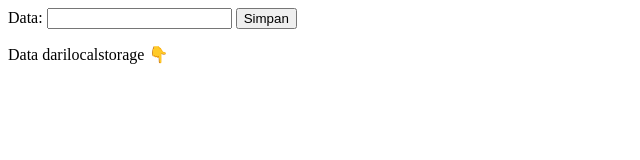
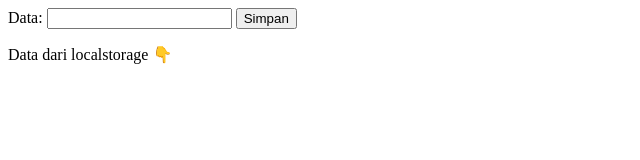
Before and after one commit to gundowijoyo/belajar_localstorage, a plain HTML site: page index.html in a window 1280 px wide. Shown: the full height of the page, 0-640 px from the left. Drawn offline with Linux system fonts and the light colour scheme.

Commit message:
Update index.html

```diff
--- a/index.html
+++ b/index.html
@@ -19,7 +19,7 @@ Keterangan:
 <button onclick="saveData()">Simpan</button>
 
     <br/>
-<p>Data darilocalstorage 👇</p>
+<p>Data dari localstorage 👇</p>
 <p id="showData"></p>
     <script>
 // Fungsi untuk menyimpan data ke local storage
```
